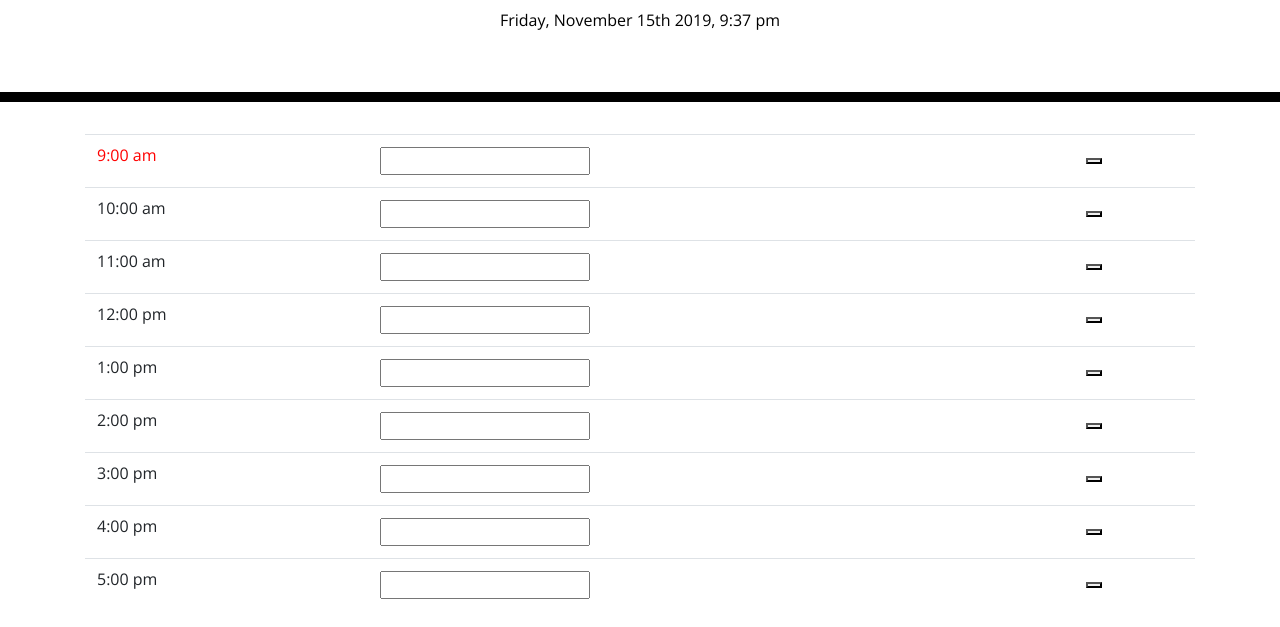
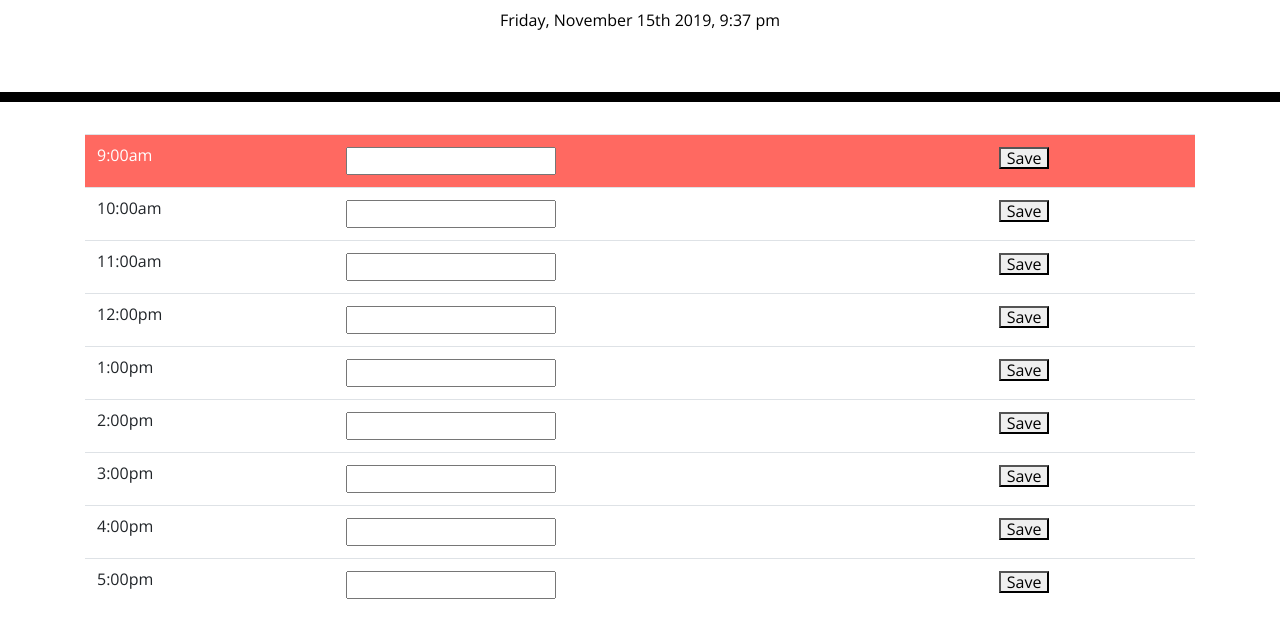
Before and after one commit to ald2424/Day-Planner, a plain HTML site: page index.html in a window 1280 px wide. Shown: the part 182-809 px from the top of the page. Drawn offline with nearby package versions, Linux system fonts and the light colour scheme.

Commit message:
Updating code before trying to tackle button error

```diff
--- a/assets/script.js
+++ b/assets/script.js
@@ -1,8 +1,6 @@
 // *****************TODOS*********************
-// make save buttons
-// make save button work to save user input to local storage <--- Might have to save this for last
-// color code each table row depending on if it is past, present, or future
-// fix for loops that create table rows and data to make it less code
+// Color code
+// Fix buttons to only affect their sibling input field
 
 // Current day and time
 var NowMoment = moment();
@@ -15,47 +13,59 @@ var eDisplayMoment = document.getElementById('displayMoment');
  var h = NowMoment.format('h');
 
   // ***********************Set up table data*******************
+  var hours;
+  var userInput;
+  var save;
+var index = 1;
+var times = ["9:00am", "10:00am","11:00am", "12:00pm","1:00pm","2:00pm", "3:00pm", "4:00pm", "5:00pm"];
 
-  // // 9am to 11 am
-    for(var i = 9; i < 12; i++){
-      var tRow = $("<tr>");
-      var hours = $("<td>").text(i + ":00 am");
-      var userInput = $("<td>").append("<input />");
-      var save = $("<td>").append("<button />");
+// Creates table rows for each hour
+for(var i = 0; i < times.length; i++){
+  var tRow = $("<tr class='tRowClass'>");
+  hours = $("<td>").text(times[i]);
+  userInput = $("<td>").append("<input class='userInput'>");
+  save = $("<td>").append("<button class='btnClass'>" + "Save" + "</>");
 
   tRow.append(hours, userInput, save);
     $(".table").append(tRow);
 
-      if(i == h){
-        hours.css("color", "red");
+
+
+// Checks if the hour is one digit. If so, if the hour is current the font changes
+    if(times[i].charAt(1) == ":"){
+
+      if (times[i].charAt(0) == h){
+         tRow.addClass("present");
+      }
+    }
+  // else if the number is two digits, this code pulls the first two digits (first to chars) and changes the font of what matches the current time
+    else{
+      var x = times[i].slice(0,2);
+       if(x == h){
+          tRow.addClass("present");
         }
       }
 
-    // 12 pm
-    var tRow = $("<tr>");
-    var hours = $("<td>").text("12:00 pm");
-    var userInput = $("<td>").append("<input />");
-    var save = $("<td>").append("<button />");
+  }
+  renderSavedData();
+// saves and returns user input as local storage
+  function renderSavedData(){
+      var input = localStorage.getItem("x");
 
-    tRow.append(hours, userInput, save);
-    $(".table").append(tRow);
-
-    if(i == h){
-      tRow.css("color", "red");
+      if (input === null) {
+        return;
       }
 
-    // 1pm to 5pm
-    for(var i = 1; i < 6; i++){
-      var tRow = $("<tr>");
-      var hours = $("<td>").text(i + ":00 pm");
-      var userInput = $("<td>").append("<input />");
-      var save = $("<td>").append("<button />");
+      $(".userInput").replaceWith("<div>" + input + "</div>");
 
-      tRow.append(hours, userInput, save);
-      $(".table").append(tRow);
 
-      if(i == h){
-        tRow.css("color", "red");
   }
 
-    }
+  $(".btnClass").on("click", function(event){
+      event.preventDefault();
+      var x = $(".userInput").val();
+      localStorage.setItem("x", x);
+
+       renderSavedData();
+
+  })
```
Also changed, not shown: index.html (+0 -45 lines). Lines whose indentation alone changed are shown as unchanged.
